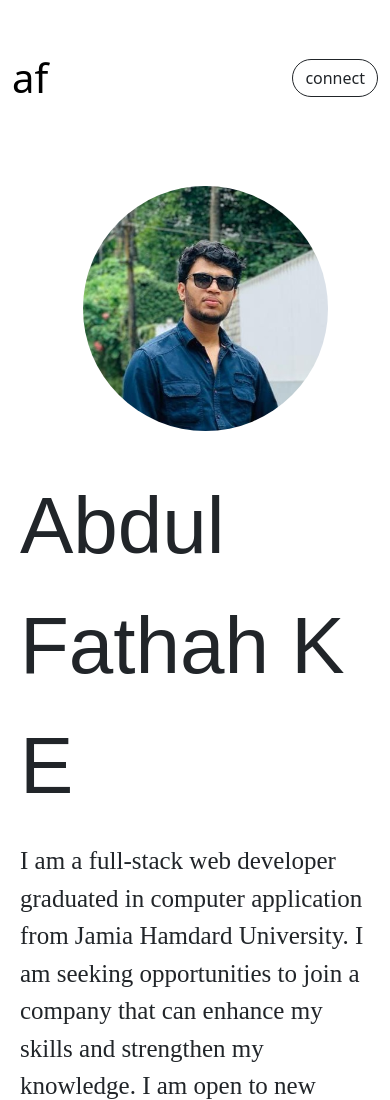
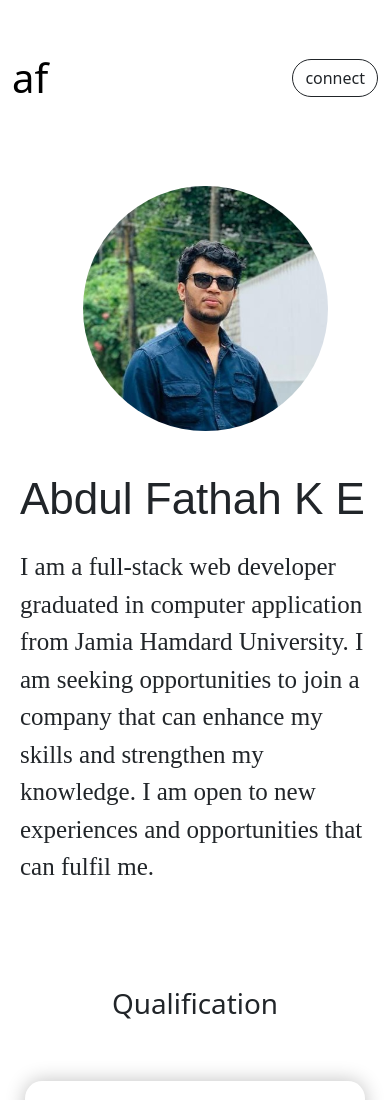
Before and after one commit to fathxh/AbdulFathahKE, a plain HTML site: page index.html in a window 390 px wide. Shown: the top 1100 px of the page. Drawn offline with nearby package versions, Linux system fonts and the light colour scheme.

Commit message:
head1 update

```diff
--- a/public/style/style.css
+++ b/public/style/style.css
@@ -6,7 +6,7 @@
 #head1 p{
     margin-top: 10%;
     font-family: 'Raleway', sans-serif;
-    font-size: 80px;
+    font-size: 75px;
 }
 #logo{
     display:inline;
@@ -80,4 +80,9 @@ h1{
         display: none;
 
     }
+    #head1 p{
+        margin-top: 10%;
+        font-family: 'Raleway', sans-serif;
+        font-size: 44px;
+    }
 }
```
